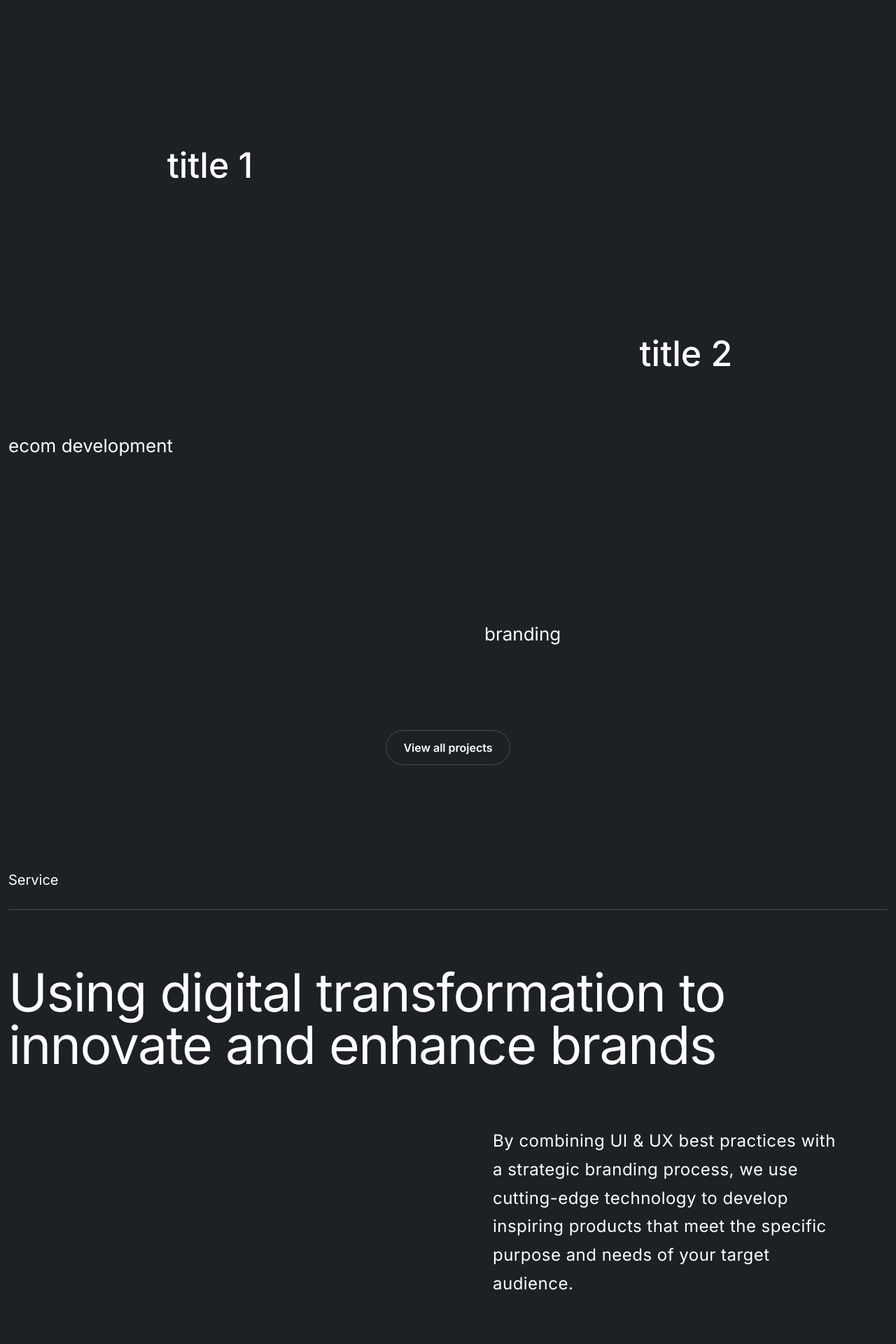
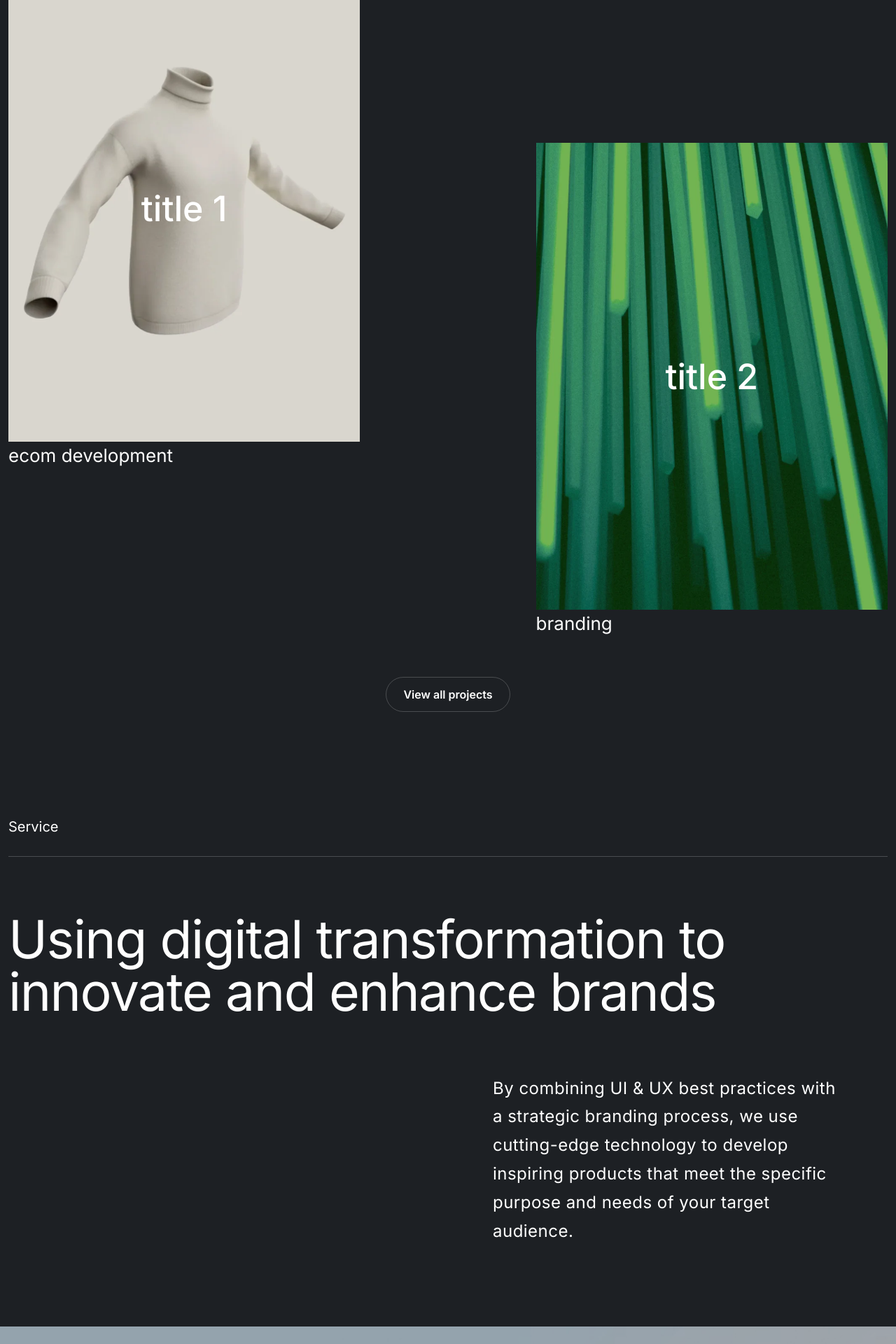
Before and after one commit to Mithunraj1590/golas, a Next.js app: page / in a window 1280 px wide. Shown: the part 1920-3840 px from the top of the page at 70% size. Built offline with nearby package versions, Linux system fonts and the light colour scheme.

Commit message:
file changes

```diff
--- a/src/utils/ProjectCard/ProjectCard.module.scss
+++ b/src/utils/ProjectCard/ProjectCard.module.scss
@@ -12,22 +12,20 @@
     }
 
     .image_wrap{
-        width:576px ;
+        width:100%;
         position: relative;
         display: flex;
         align-items: center;
         justify-content: center;
         overflow: hidden;
 
+
         figure{
             width: 100%;
             @include aspectRatio(576, 746);
              transform: scale(1.2);
             position: relative;
-            img{
-                opacity: 0;
 
-            }
         }
 
     }
--- a/src/utils/ProjectCard/index.js
+++ b/src/utils/ProjectCard/index.js
@@ -24,8 +24,7 @@ const ProjectCard = ({ data}) => {
             })
 
 
-            tl.to(`.figure img`, {  opacity:1, yPercent: 10, duration: 5, ease:"none" });
-            tl.to(`.figure img`, {  opacity:0, duration: 4, ease:"none" });
+
 
 
         },cardRef)
--- a/src/widgets/HomeAbout/HomeAbout.module.scss
+++ b/src/widgets/HomeAbout/HomeAbout.module.scss
@@ -1,14 +1,19 @@
 @import "../../styles/util";
 .homeabout {
-    padding: 100px 0;
+    padding: 50px 0;
+    @include min(992){
+        padding: 100px 0;
+    }
 
     .wraper {
         grid-column-gap: 5em;
-        grid-row-gap: 5em;
+        grid-row-gap: 2em;
         flex-direction: column;
         align-items: stretch;
-
         display: flex;
+        @include min(992){
+            grid-row-gap: 5em;
+        }
     }
 
     .subtitle {
@@ -23,9 +28,13 @@
         letter-spacing: -.02em;
         margin-top: 0;
         margin-bottom: 0;
-        font-size: 4.7em;
+        font-size: 32px;
         font-weight: 400;
-        line-height: 1;
+        line-height: 1.3;
+        @include min(992){
+            font-size: 4.7em;
+            line-height: 1;
+        }
     }
 
     .paragraph {
@@ -33,18 +42,26 @@
         grid-row-gap: 1.5em;
         flex-direction: column;
         align-items: flex-start;
-        margin-left: 50%;
-        padding-left: 4em;
-        padding-right: 4em;
+
+
         display: flex;
+        @include min(992){
+            margin-left: 50%;
+            padding-left: 4em;
+            padding-right: 4em;
+        }
 
         .subtitle {
+            padding-bottom: 0;
             p{
                 letter-spacing: .02em;
-                font-size: 1.2em;
+                font-size: 18px;
                 font-weight: 400;
                 line-height: 1.7;
                 text-decoration: none;
+                @include min(992){
+                    font-size: 1.2em;
+                }
             }
 
 
--- a/src/widgets/HomeBanner/Homebanner.module.scss
+++ b/src/widgets/HomeBanner/Homebanner.module.scss
@@ -11,10 +11,10 @@
       top: 50%;
       transform: translateY(-50%);
       .title{
-        font-size: 99px;
+        font-size: 60px;
         text-align: center;
         @include min(992){
-
+          font-size: 99px;
         }
        span{
         display: inline-block;
--- a/src/widgets/HomeServices/HomeService.module.scss
+++ b/src/widgets/HomeServices/HomeService.module.scss
@@ -28,6 +28,8 @@
         figure {
             position: relative;
             margin-bottom: 0;
+            width: 100%;
+            height: 100%;
 
             &::before {
                 content: "";
@@ -51,9 +53,12 @@
             letter-spacing: -.02em;
             margin-top: 0;
             margin-bottom: 0;
-            font-size: 6.5em;
+            font-size: 50px;
             font-weight: 400;
             line-height: .9;
+            @include min(992){
+                font-size: 6.5em;
+            }
         }
         .service{
             display: flex;
--- a/src/widgets/HomeServices/index.js
+++ b/src/widgets/HomeServices/index.js
@@ -11,75 +11,75 @@ const HomeService = ({ data }) => {
     const serviceWrp = useRef();
     // const page = gsap.utils.toArray("." + Style.service_wrap);
 
-    useEffect(() => {
+    // useEffect(() => {
 
-        const ctx = gsap.context((self) => {
-            const el = self.selector(`.wrap`);
-            const tl = gsap.timeline({
-                scrollTrigger: {
-                    trigger: serviceWrp.current,
+    //     const ctx = gsap.context((self) => {
+    //         const el = self.selector(`.wrap`);
+    //         const tl = gsap.timeline({
+    //             scrollTrigger: {
+    //                 trigger: serviceWrp.current,
 
-                    pin: true,
-                    start: "top top",
-                    end: "bottom -100%",
-                    scrub: true,
-                    ease: "none",
-                    stagger: 1,
+    //                 pin: true,
+    //                 start: "top top",
+    //                 end: "bottom -100%",
+    //                 scrub: true,
+    //                 ease: "none",
+    //                 stagger: 1,
 
 
-                },
-            })
+    //             },
+            // })
 
-            function setCard() {
+            // function setCard() {
 
 
-                el.forEach((elm, index) => {
-                    if (index > 0) {
-                        gsap.set(elm, {
-                            opacity: 1 - (index * 0.1),
-                            yPercent: index * 110,
-                            willChange: 'transform, opacity',
-                            scale: .8,
-                            duration: 10,
+            //     el.forEach((elm, index) => {
+            //         if (index > 0) {
+            //             gsap.set(elm, {
+            //                 opacity: 1 - (index * 0.1),
+            //                 yPercent: index * 110,
+            //                 willChange: 'transform, opacity',
+            //                 scale: .8,
+            //                 duration: 10,
 
-                        })
+            //             })
 
-                    }
-                    console.log(index);
-                });
-            }
-            setCard()
+            //         }
+            //         console.log(index);
+            //     });
+            // }
+            // setCard()
 
 
 
-            el.forEach((elm, index) => {
+            // el.forEach((elm, index) => {
 
-                gsap.set(elm, { zIndex: index })
-                if (index > 0) {
-                    tl.to(elm, {
-                        opacity: 1,
-                        force3D: true,
-                        yPercent: index * 0,
-                        // zIndex:index+1,
-                        willChange: 'transform, opacity',
-                        duration: 10,
-                        scale: 1
-                    })
-                    tl.to(el[index - 1], {
-                        opacity: 0,
+            //     gsap.set(elm, { zIndex: index })
+            //     if (index > 0) {
+            //         tl.to(elm, {
+            //             opacity: 1,
+            //             force3D: true,
+            //             yPercent: index * 0,
+            //             // zIndex:index+1,
+            //             willChange: 'transform, opacity',
+            //             duration: 10,
+            //             scale: 1
+            //         })
+            //         tl.to(el[index - 1], {
+            //             opacity: 0,
 
-                        willChange: 'opacity',
-                        duration: 20,
-                    }, "<")
-                }
-            });
+            //             willChange: 'opacity',
+            //             duration: 20,
+            //         }, "<")
+            //     }
+            // });
 
 
 
 
-        }, serviceWrp)
-        return () => ctx.revert();
-    }, []);
+    //     }, serviceWrp)
+    //     return () => ctx.revert();
+    // }, []);
 
     return (
         <section className={Style.homeservice} ref={serviceWrp}>
--- a/src/widgets/HomeWorks/HomeWork.module.scss
+++ b/src/widgets/HomeWorks/HomeWork.module.scss
@@ -8,9 +8,17 @@
         display: flex;
         justify-content: space-between;
         flex-wrap: wrap;
+        row-gap: 40px;
         .cards{
+            width: 100%;
+            @include min(992){
+                width: 40%;
+            }
             &+:nth-child(even){
-                margin-top: 30vh;
+
+                @include min(992){
+                    margin-top: 30vh;
+                }
             }
             &+:nth-child(odd){
                 margin-top: 10vh;
@@ -18,9 +26,15 @@
         }
     }
     .btn_wrap{
+        margin-top: 40px;
         a{
             max-width: max-content;
             margin: auto;
         }
     }
 }
+
+.innerpage{
+    margin-top: 96px;
+    padding: 100px 0;
+}
--- a/src/widgets/HomeWorks/index.js
+++ b/src/widgets/HomeWorks/index.js
@@ -28,7 +28,7 @@ const HomeWorks = ({ data }) => {
             })
 
 
-            tl.to(`.${Style.cards}`, {   yPercent: -30, duration: 10,ease:"none" });
+            // tl.to(`.${Style.cards}`, {   yPercent: -30, duration: 10,ease:"none" });
 
 
         },cardWrp)
@@ -37,7 +37,7 @@ const HomeWorks = ({ data }) => {
 
 
     return (
-        <section className={Style.home_works} ref={cardWrp}>
+        <section className={`${Style.home_works} ${data?.page && Style.innerpage}`} ref={cardWrp}>
 
             <div className="container">
                 <div className={Style.project_wrap}>
@@ -50,7 +50,7 @@ const HomeWorks = ({ data }) => {
                     })}
 
                 </div>
-                <div className={Style.btn_wrap}>
+                <div className={`${Style.btn_wrap} ${data?.page && "d-none"}`}>
                     <a href="" className="btn outline_btn">View all projects</a>
                 </div>
             </div>
```
